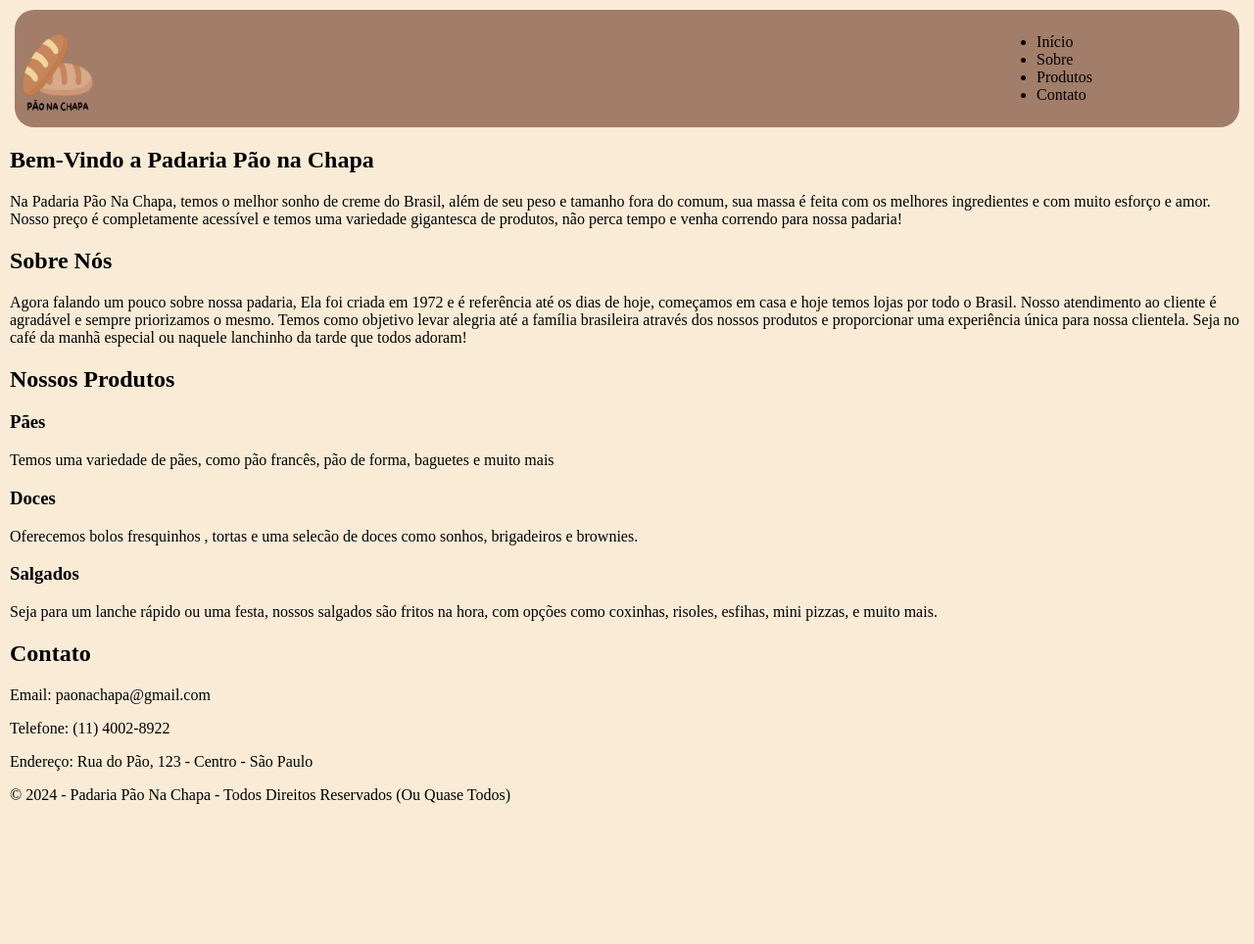
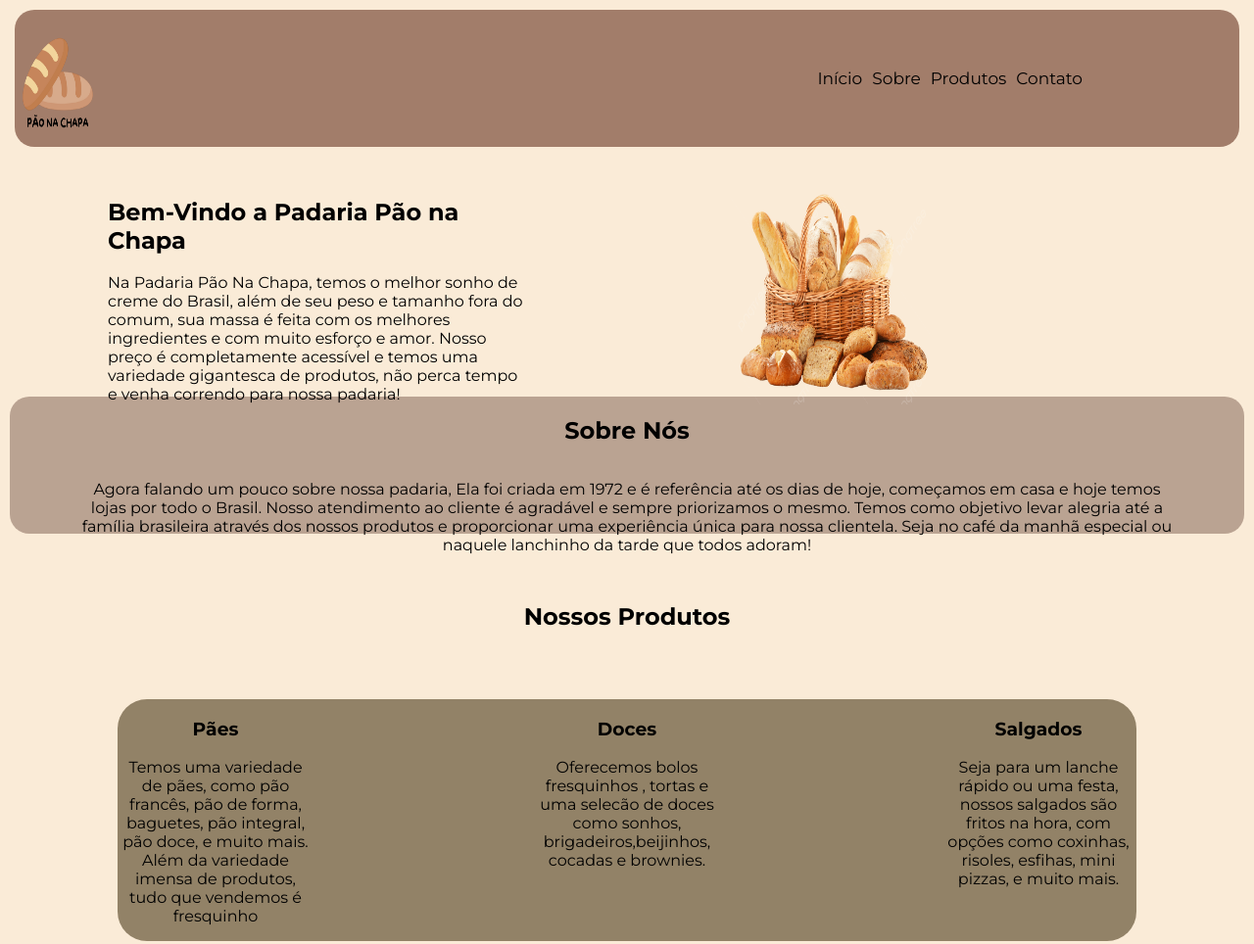
Before and after one commit to flavionoim/Site-Padaria, a plain HTML site: page index.html in a window 1280 px wide. Shown: the top 964 px of the page at 98% size. Before the commit the page ends 837 px from the top, so only its background shows below. Drawn offline with Linux system fonts and the light colour scheme.

Commit message:
Add files via upload

```diff
--- a/index.html
+++ b/index.html
@@ -7,26 +7,30 @@
     <title>Pão na Chapa</title>
     <link rel="stylesheet" href="style.css">
     <link rel="shortcut icon" href="img/logo.png" type="image/x-icon">
+    <link rel="preconnect" href="https://fonts.googleapis.com">
+    <link rel="preconnect" href="https://fonts.gstatic.com" crossorigin>
+    <link href="https://fonts.googleapis.com/css2?family=Montserrat:ital,wght@0,100..900;1,100..900&display=swap"
+        rel="stylesheet">
 </head>
 
 <body>
 
     <header>
-        <img class="logo-header" src="img/logo.png" width="120px" height="120px"
+        <img class="logo-header" src="img/logo.png" width="140px" height="140px"
             alt="Pão, Pão Na Chapa, Logo, Logo Padaria, Salgado, Doce, Sonho, Melhor Sonho de Creme, Padaria Pão Na Chapa" />
-        <nav>
+        <nav class="menu">
             <ul>
                 <li>
-                    <a>Início</a>
+                    <a href="#Introducao">Início</a>
                 </li>
                 <li>
-                    <a>Sobre</a>
+                    <a href="#sobre-nos">Sobre</a>
                 </li>
                 <li>
-                    <a>Produtos</a>
+                    <a href="#produtos">Produtos</a>
                 </li>
                 <li>
-                    <a>Contato</a>
+                    <a href="#contato">Contato</a>
                 </li>
             </ul>
         </nav>
@@ -34,7 +38,8 @@
 
     <main>
 
-        <section>
+        <section id="Introducao">
+            <div>
                 <h2>Bem-Vindo a Padaria Pão na Chapa</h2>
                 <p>Na Padaria Pão Na Chapa,
                     temos o melhor sonho de creme do Brasil,
@@ -42,10 +47,17 @@
                     sua massa é feita com os melhores ingredientes e com muito esforço e amor.
                     Nosso preço é completamente acessível e temos uma variedade gigantesca de produtos,
                     não perca tempo e venha correndo para nossa padaria! </p>
+            </div>
+            <div>
+                <img src="./img/pao.png"
+                    alt="pão, cesta de pães, muitos pães, todo tipo de pão, pão de sal, pão integral" width="220px"
+                    height="220px" />
+            </div>
+
         </section>
 
 
-        <section>
+        <section id="sobre-nos">
             <h2>Sobre Nós</h2>
 
             <p>Agora falando um pouco sobre nossa padaria,
@@ -60,23 +72,27 @@
         </section>
 
 
-        <section>
+        <section id="produtos">
             <h2>Nossos Produtos</h2>
 
-            <div>
+            <div class="conteudo-produtos">
 
-                <div>
+                <div class="produto">
                     <h3>Pães</h3>
-                    <p> Temos uma variedade de pães, como pão francês, pão de forma, baguetes e muito mais</p>
+                    <p> Temos uma variedade de pães, como pão francês, pão de forma, baguetes, pão integral, pão doce, e
+                        muito mais. Além da variedade imensa de produtos,
+                        tudo que vendemos é fresquinho
+                    </p>
                 </div>
 
-                <div>
+                <div class="produto">
                     <h3>Doces</h3>
-                    <p> Oferecemos bolos fresquinhos , tortas e uma selecão de doces como sonhos, brigadeiros e
+                    <p> Oferecemos bolos fresquinhos , tortas e uma selecão de doces como sonhos, brigadeiros,beijinhos,
+                        cocadas e
                         brownies.</p>
                 </div>
 
-                <div>
+                <div class="produto">
                     <h3>Salgados</h3>
                     <p> Seja para um lanche rápido ou uma festa, nossos salgados são fritos na hora, com opções como
                         coxinhas, risoles, esfihas, mini pizzas, e muito mais.</p>
@@ -90,13 +106,13 @@
     </main>
 
     <footer>
-        <section>
+        <section id="contato">
             <h2>Contato</h2>
             <p>Email: paonachapa@gmail.com</p>
             <p>Telefone: (11) 4002-8922</p>
             <p>Endereço: Rua do Pão, 123 - Centro - São Paulo</p>
         </section>
-        <p>&copy; 2024 - Padaria Pão Na Chapa -
+        <p class="direitos-autorais">&copy; 2024 - Padaria Pão Na Chapa -
             Todos Direitos Reservados (Ou Quase Todos)
         </p>
     </footer>
--- a/style.css
+++ b/style.css
@@ -1,3 +1,8 @@
+html {
+    scroll-behavior: smooth;
+    font-family: "Montserrat", sans-serif;
+}
+
 body {
     margin: 10px;
     background-color: antiquewhite;
@@ -14,6 +19,89 @@
 }
 
 
-.logo-header{
+.logo-header {
     width: 8%;
 }
+
+.menu ul {
+    display: flex;
+    list-style-type: none;
+}
+
+.menu li a {
+    text-decoration: none;
+    color: black;
+    font-size: 17px;
+    margin-right: 10px;
+}
+
+#Introducao {
+    display: flex;
+    height: 250px;
+    align-items: center;
+}
+
+#Introducao div {
+    width: 50%;
+    padding-right: 100px;
+    padding-left: 100px;
+    margin-top: 50px;
+}
+
+#sobre-nos {
+    padding-left: 70px;
+    padding-right: 70px;
+    background-color: rgba(109, 77, 64, 0.459);
+    border-radius: 20px;
+    height: 140px;
+    display: flex;
+    flex-direction: column;
+    color: rgb(0, 0, 0);
+    text-align: center;
+}
+
+#produtos {
+    padding-left: 100px;
+    padding-right: 100px;
+}
+
+#produtos h2 {
+    margin-top: 70px;
+    margin-bottom: 70px;
+    text-align: center;
+}
+
+.conteudo-produtos {
+    display: flex;
+    justify-content: space-between;
+    margin-bottom: 80px;
+    background-color: rgba(70, 52, 20, 0.568);
+    border-radius: 30px;
+    margin-left: 10px;
+    margin-right: 10px;
+}
+
+.produto {
+    width: 200px;
+    text-align: center;
+}
+
+footer {
+    background-color: rgb(0, 0, 0);
+    color: rgb(255, 255, 255);
+    margin: 0px;
+    text-align: center;
+    padding-top: 25px;
+
+
+}
+
+footer p {
+    margin: 0;
+}
+
+.direitos-autorais {
+    padding-top: 25px;
+    padding-bottom: 25px;
+
+}
```
Lines whose indentation alone changed are shown as unchanged.
